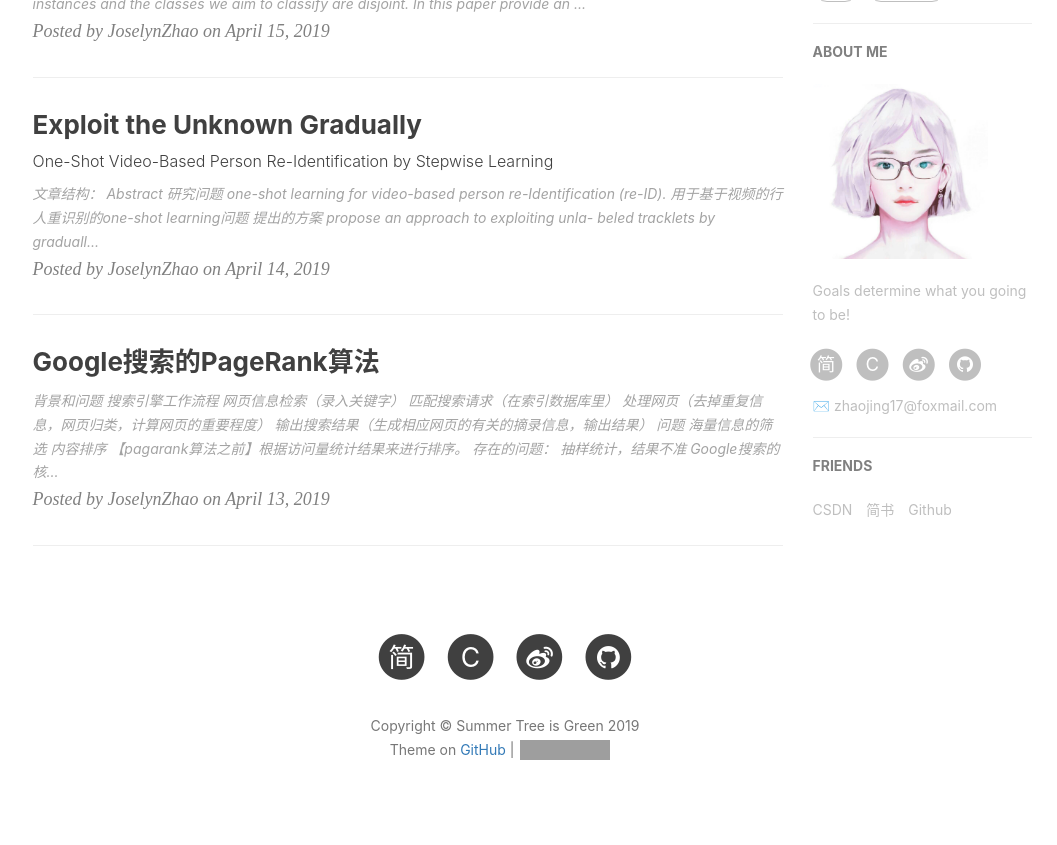
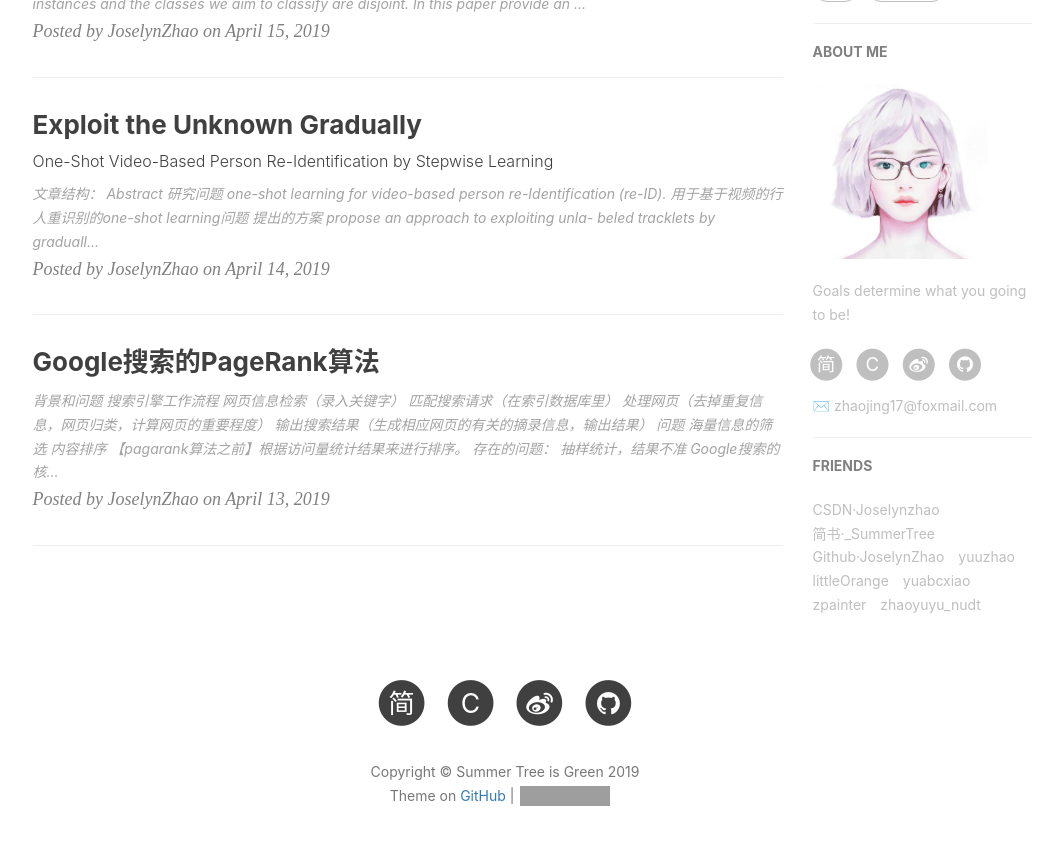
Before and after one commit to sxh1214/sxh1214.github.io, a Jekyll site: the page built from index.html, in a window 1280 px wide and 900 px high, scrolled down 662 px. Shown: the top 845 px of the window, without its empty margins (135-1192 px from the left). Built offline with Jekyll 4.4.1, drawn with Linux system fonts in a browser that asks for light colours; nearby versions of some CDN libraries; the list of posts is cut into pages by our own code; comment, search, counter and statistics services are not loaded; grey boxes are pictures that could not be loaded.

Commit message:
添加友情链接

```diff
--- a/_config.yml
+++ b/_config.yml
@@ -100,14 +100,29 @@
 # Friends
 friends: [
     {
-        title: "CSDN",
+        title: "CSDN·Joselynzhao",
         href: "https://blog.csdn.net/NGUever15"
     },{
-        title: "简书",
+        title: "简书·_SummerTree",
         href: "https://www.jianshu.com/u/4ce1c18ec636"
     },{
-        title: "Github",
+        title: "Github·JoselynZhao",
         href: "https://github.com/zhaojing1995"
+    },{
+        title: "yuuzhao",
+        href:" http://yuuzhao.top"
+    },{
+        title: "littleOrange",
+        href: "https://littleorange.site/"
+    },{
+        title: "yuabcxiao",
+        href: "https://blog.csdn.net/yuabcxiao/"
+    },{
+        title: "zpainter",
+        href: "https://blog.csdn.net/zpainter/"
+    },{
+        title: "zhaoyuyu_nudt",
+        href: "https://me.csdn.net/yinxian9019"
     }
 ]
 
```
